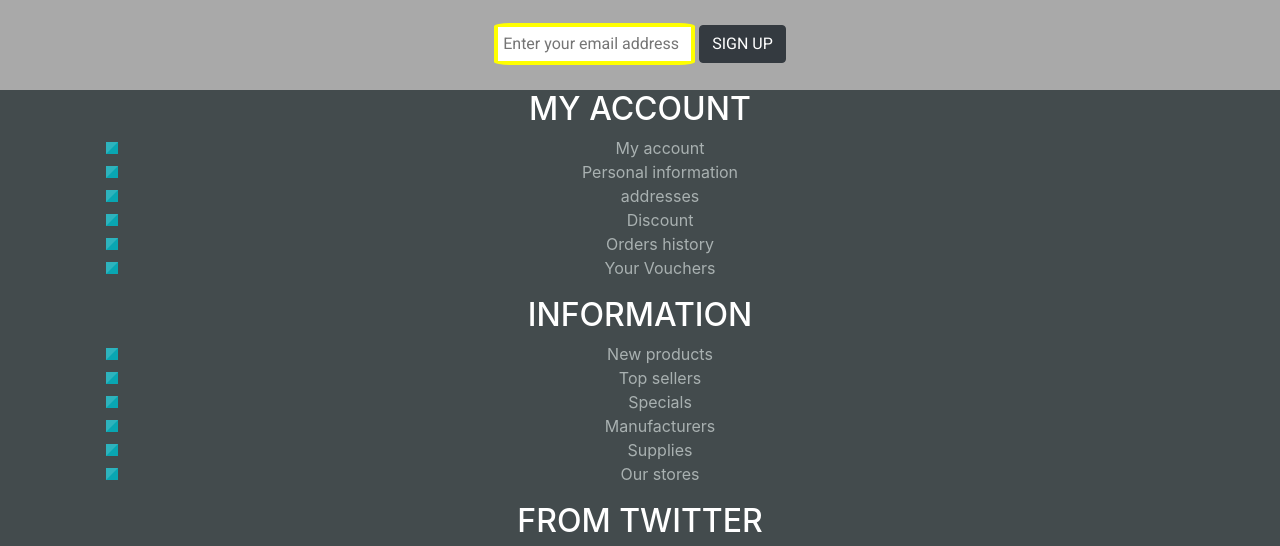
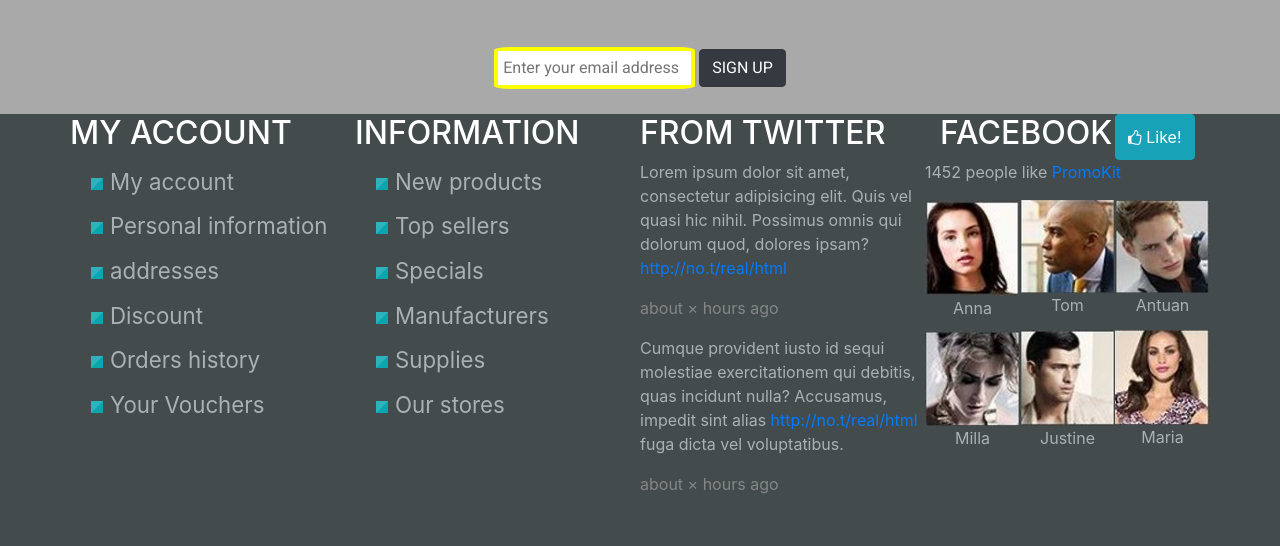
Before and after one commit to fearblackscarab/venedor, a plain HTML site: page index.html in a window 1280 px wide. Shown: the part 2666-3212 px from the top of the page. Drawn offline with nearby package versions, Linux system fonts and the light colour scheme.

Commit message:
patch 0.8.5

```diff
--- a/css/style.css
+++ b/css/style.css
@@ -320,7 +320,9 @@
 }
 
 .section2-content{
-    text-align: center;
+    margin: 0;
+    padding: 0;
+    margin-bottom: 40px;
 }
 
 .footer-title{
@@ -339,18 +341,39 @@
 
 .bot-link{
     color: #a9b1b1;
+    font-size: calc(14px + (25 - 14) * ((100vw - 300px) / (1600 - 300)));
+    line-height: 2;
 }
 
 .time{
     color: #848686;
 }
 
+.facebook-header{
+    margin: 0;
+}
+
+.facebook-profiles{
+    margin: 0;
+}
+
 .facebook .block{
+    margin: 0;
     padding: 0;
 }
 
 .facebook-name{
+    margin: 0;
+    margin-bottom: 10px;
+    padding: 0;
     text-transform: capitalize;
+}
+
+@media(max-width:575px){
+    .profile-picture{
+        width: 70px;
+        height: 70px;
+    }
 }
 
 @media(max-width:767px){
--- a/index.html
+++ b/index.html
@@ -20,7 +20,7 @@
     <link rel="stylesheet" href="css/style.css">
     <title>Venedor</title>
 </head>
-
+ img-fluid
 <body>
     <header class="header" id="header">
         <section class="section1">
@@ -357,7 +357,7 @@
         <section class="section2">
             <div class="container">
                 <div class="row">
-                    <div class="my-account-content section2-content col-12">
+                    <div class="my-account-content section2-content text-center text-lg-left col-12 col-lg-3">
                         <h2 class="footer-title account-title">MY ACCOUNT</h2>
                         <ul class="account-list footer-list">
                             <li class="account-list-item"><a href="#link" class="bot-link"> My account</a> </li>
@@ -369,7 +369,7 @@
                             <li class="account-list-item"><a href="#link" class="bot-link"> Your Vouchers</a> </li>
                         </ul>
                     </div>
-                    <div class="info-content section2-content col-12">
+                    <div class="info-content section2-content text-center text-lg-left col-12 col-lg-3">
                         <h2 class="footer-title info-title">INFORMATION</h2>
                         <ul class="info-list footer-list">
                             <li class="info-list-item"><a href="#link" class="bot-link">New products</a></li>
@@ -380,7 +380,7 @@
                             <li class="info-list-item"><a href="#link" class="bot-link">Our stores</a></li>
                         </ul>
                     </div>
-                    <div class="twitter section2-content col-12">
+                    <div class="twitter section2-content text-center text-lg-left col-12 col-lg-3">
                         <h2 class="footer-title twitter-title">FROM TWITTER</h2>
                         <div class="twitter-content">
                             <p class="twitter-text">Lorem ipsum dolor sit amet, consectetur adipisicing elit. Quis vel
@@ -395,7 +395,7 @@
                             <p class="time">about &times; hours ago</p>
                         </div>
                     </div>
-                    <div class="facebook section2-content col-12">
+                    <div class="facebook section2-content text-center text-lg-left col-12 col-lg-3">
                         <div class="row facebook-header">
                             <h2 class="footer-title facebook-title col-8">FACEBOOK</h2>
                             <button class="facebook-btn btn btn-info">
@@ -406,29 +406,29 @@
                             </button>
                         </div>
                         <p class="community">1452 people like <a href="#link">PromoKit</a></p>
-                        <div class="row">
+                        <div class="row facebook-profiles">
                             <div class="block col-4 text-center">
-                                <img src="media/social1.JPG" alt="profile pictures" class="profile-picture" />
+                                <img src="media/social1.JPG" alt="profile pictures" class="profile-picture img-fluid" />
                                 <p class="facebook-name">anna</p>
                             </div>
                             <div class="block col-4 text-center">
-                                <img src="media/social2.JPG" alt="profile pictures" class="profile-picture" />
+                                <img src="media/social2.JPG" alt="profile pictures" class="profile-picture img-fluid" />
                                 <p class="facebook-name">tom</p>
                             </div>
                             <div class="block col-4 text-center">
-                                <img src="media/social3.JPG" alt="profile pictures" class="profile-picture" />
+                                <img src="media/social3.JPG" alt="profile pictures" class="profile-picture img-fluid" />
                                 <p class="facebook-name">antuan</p>
                             </div>
                             <div class="block col-4 text-center">
-                                <img src="media/social4.JPG" alt="profile pictures" class="profile-picture" />
+                                <img src="media/social4.JPG" alt="profile pictures" class="profile-picture img-fluid" />
                                 <p class="facebook-name">milla</p>
                             </div>
                             <div class="block col-4 text-center">
-                                <img src="media/social5.JPG" alt="profile pictures" class="profile-picture" />
+                                <img src="media/social5.JPG" alt="profile pictures" class="profile-picture img-fluid" />
                                 <p class="facebook-name">justine</p>
                             </div>
                             <div class="block col-4 text-center">
-                                <img src="media/social6.JPG" alt="profile pictures" class="profile-picture" />
+                                <img src="media/social6.JPG" alt="profile pictures" class="profile-picture img-fluid" />
                                 <p class="facebook-name">maria</p>
                             </div>
                         </div>
```
